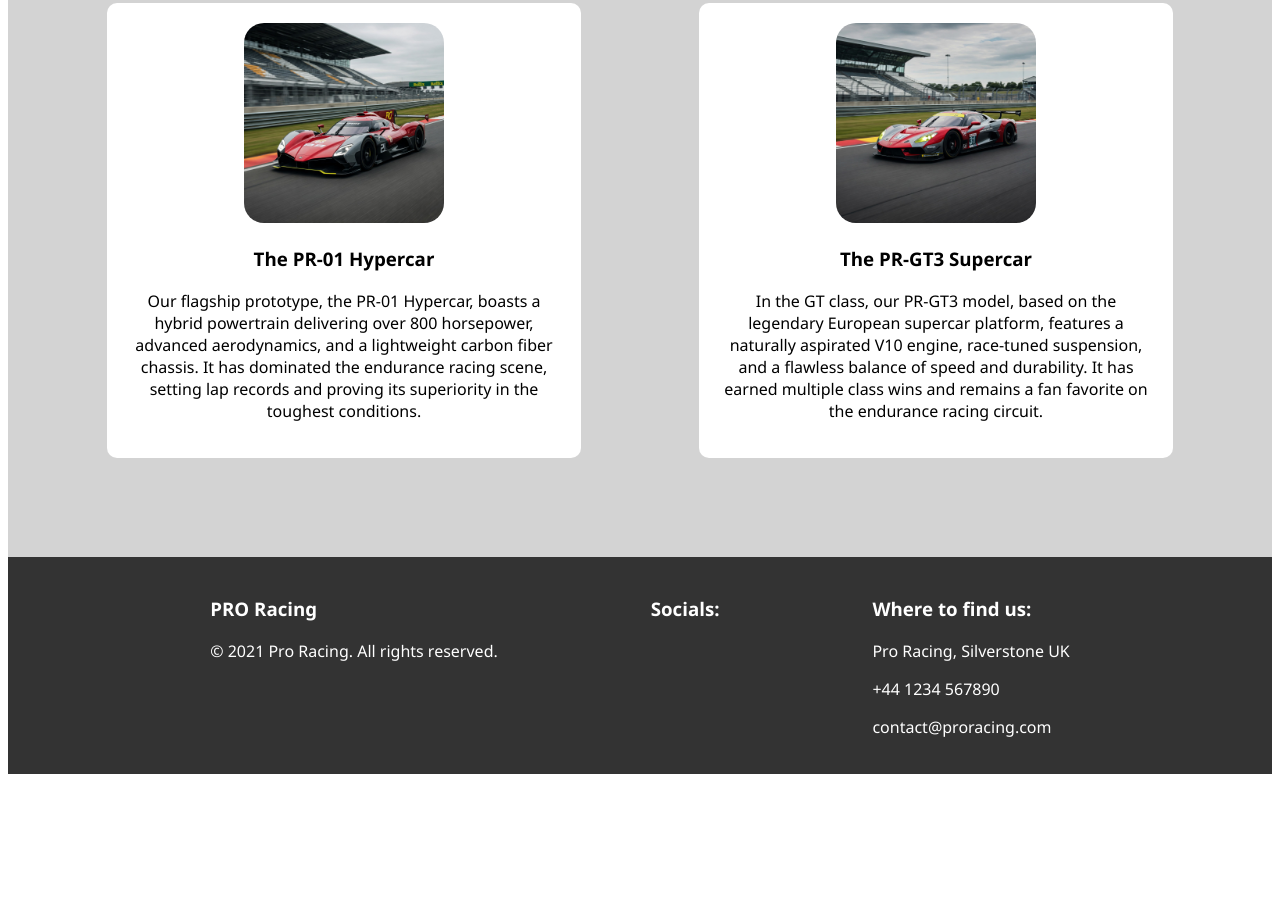
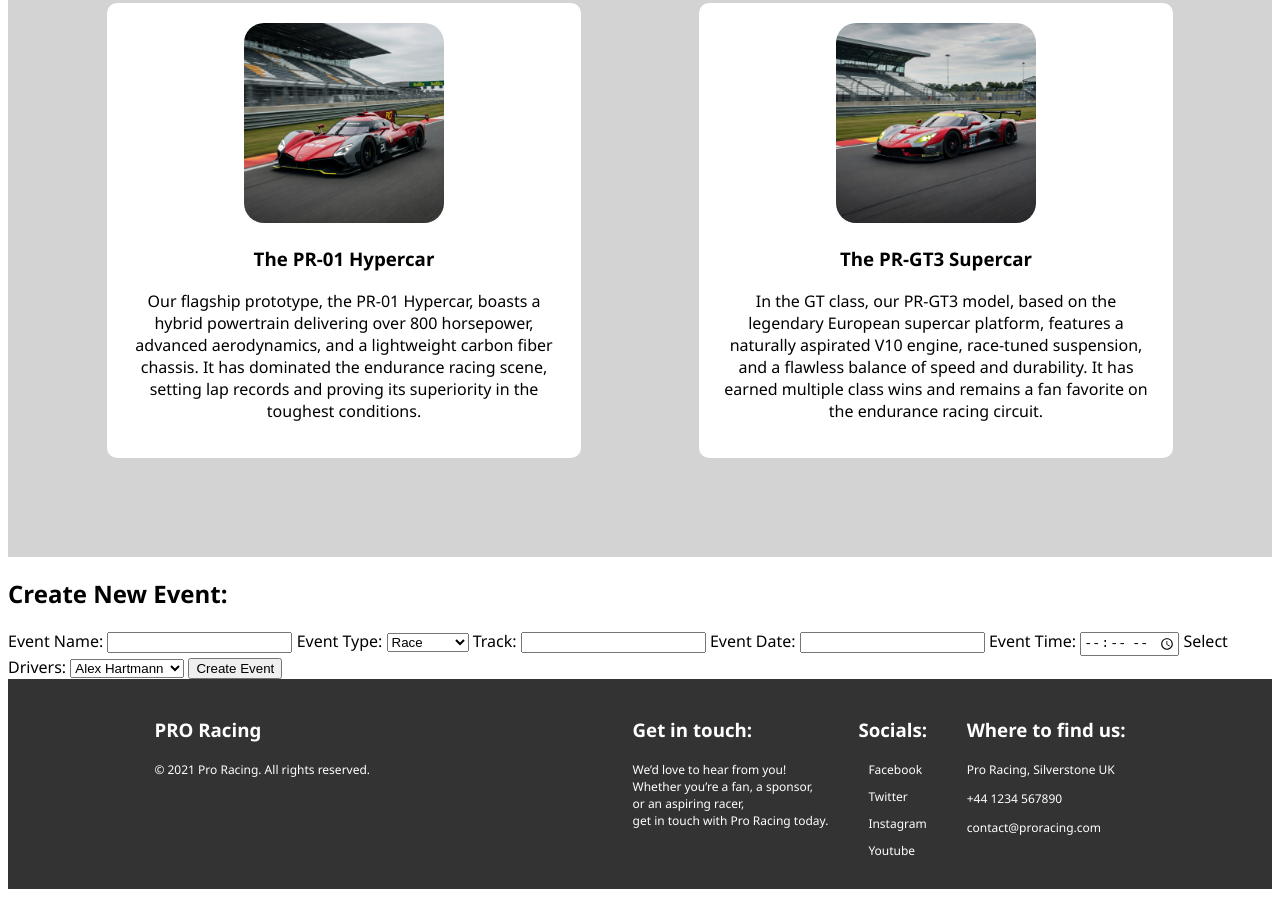
Before and after one commit to sarahcantrill/RaceCalender, a plain HTML site: page index.html in a window 1280 px wide. Shown: the part 3200-4097 px from the top of the page. Before the commit the page ends 3982 px from the top, so only its background shows below. Drawn offline with Linux system fonts and the light colour scheme.

Commit message:
adding the form content

```diff
--- a/index.html
+++ b/index.html
@@ -118,6 +118,40 @@
         </section>
     </section>
 
+    <section id="calender-system">
+        <h2 class="calendar-system-title">Create New Event:</h2>
+        <form id="event-form">
+
+            <label for="event-name">Event Name:</label>
+            <input type="text" id="event-name" name="event-name" required>
+
+            <label for="event-type">Event Type:</label>
+            <select id="event-type" required>
+                <option value="Race">Race</option>
+                <option value="Qualifying">Qualifying</option>
+                <option value="Practice">Practice</option>
+            </select>
+
+            <label for="event-track">Track:</label>
+            <input type="text" id="event-track" name="event-track" required>
+
+            <label for="event-date">Event Date:</label>
+            <input type="text" id="event-date" name="event-date" required>
+
+            <label for="event-time">Event Time:</label>
+            <input type="time" id="event-time" name="event-time" required>
+
+            <label for="event-drivers">Select Drivers:</label>
+            <select id="event-drivers" required>
+                <option value="alex_hartman">Alex Hartmann</option>
+                <option value="daniel_siva">Daniel Siva</option>
+                <option value="sophia_langely">Sophia Langely</option>
+            </select>
+
+            <button type="submit">Create Event</button>
+
+    </section>
+
     <footer class="footer">
 
         <section class="footer-content">
@@ -126,19 +160,27 @@
             <p>© 2021 Pro Racing. All rights reserved.</p>
         </section>
 
+        <section class="right-side">
+            <section class="contact-us">
+            <h3>Get in touch:</h3>
+                <p>We’d love to hear from you! <br>Whether you’re a fan, a sponsor,<br> or an aspiring racer,<br> get in touch with Pro Racing today.</p>
+            </section>
+
         <section class="socials">
         <h3>Socials:</h3>
-        <a href="#"><i class="facebook"></i></a>
-        <a href="#"><i class="twitter"></i></a>
-        <a href="#"><i class="instagram"></i></a>
-        <a href="#"><i class="youtube"></i></a>
+        <a href="#"><i class="facebook"></i>Facebook</a>
+        <a href="#"><i class="twitter"></i>Twitter</a>
+        <a href="#"><i class="instagram"></i>Instagram</a>
+        <a href="#"><i class="youtube"></i>Youtube</a>
         </section>
 
-        <section class="contact-us">
+        <section class="find-us">
         <h3>Where to find us:</h3>
             <p>Pro Racing, Silverstone UK</p>
             <p>+44 1234 567890</p>
             <p>contact@proracing.com</p>
+        </section>
+
         </section>
         </section>
     </footer>
--- a/styles.css
+++ b/styles.css
@@ -316,11 +316,53 @@ h1 span {
 }
 
 .footer-content {
-    display: flex;           /* Change from grid to flex */
-    justify-content: space-evenly;  /* Distribute items evenly */
+    display: flex;
+    justify-content: space-between;
     align-items: flex-start;
     gap: 10%;
     padding: 20px;
     margin-left: 10%;
     margin-right: 10%;
 }
+
+.branding {
+    flex: 1;
+}
+
+.right-side {
+    display: flex;
+    flex-direction: row;
+    align-items: flex-end;
+    gap: 30px;
+    align-items: flex-start;
+}
+
+.socials {
+    list-style-type: none;
+    padding: 0;
+    text-align: left;
+}
+
+.socials a {
+    display: block;
+    color: white;
+    margin: 10px;
+    text-decoration: none;
+    font-size: 0.75em;
+}
+
+.find-us p {
+    font-size: 0.75em;
+}
+
+.branding p {
+    font-size: 0.75em;
+}
+
+.contact-us p {
+    font-size: 0.75em;
+}
+
+.contact-us {
+    text-align: left;
+}
```
Also changed, not shown: images/background_img.jpeg (added).
